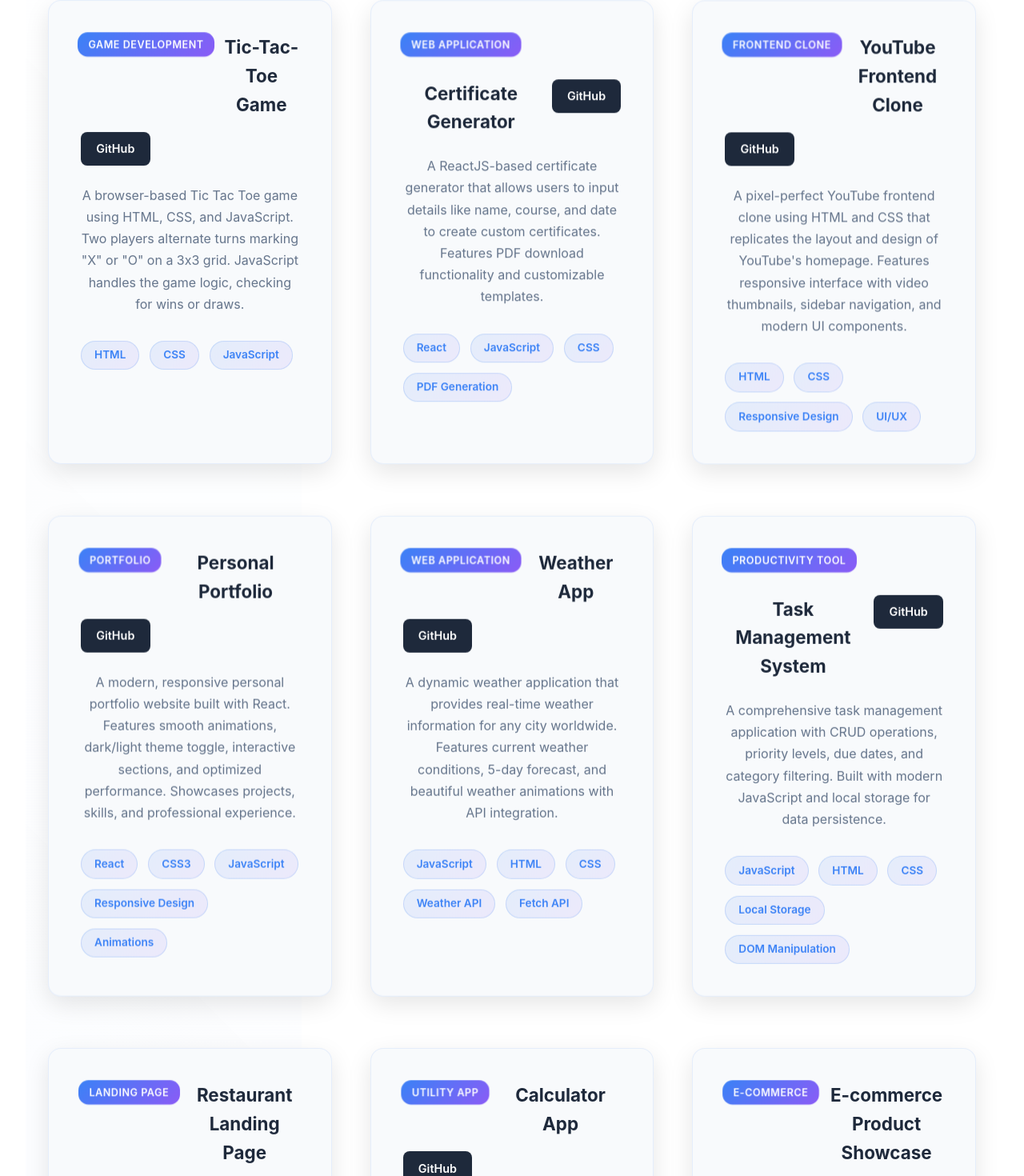
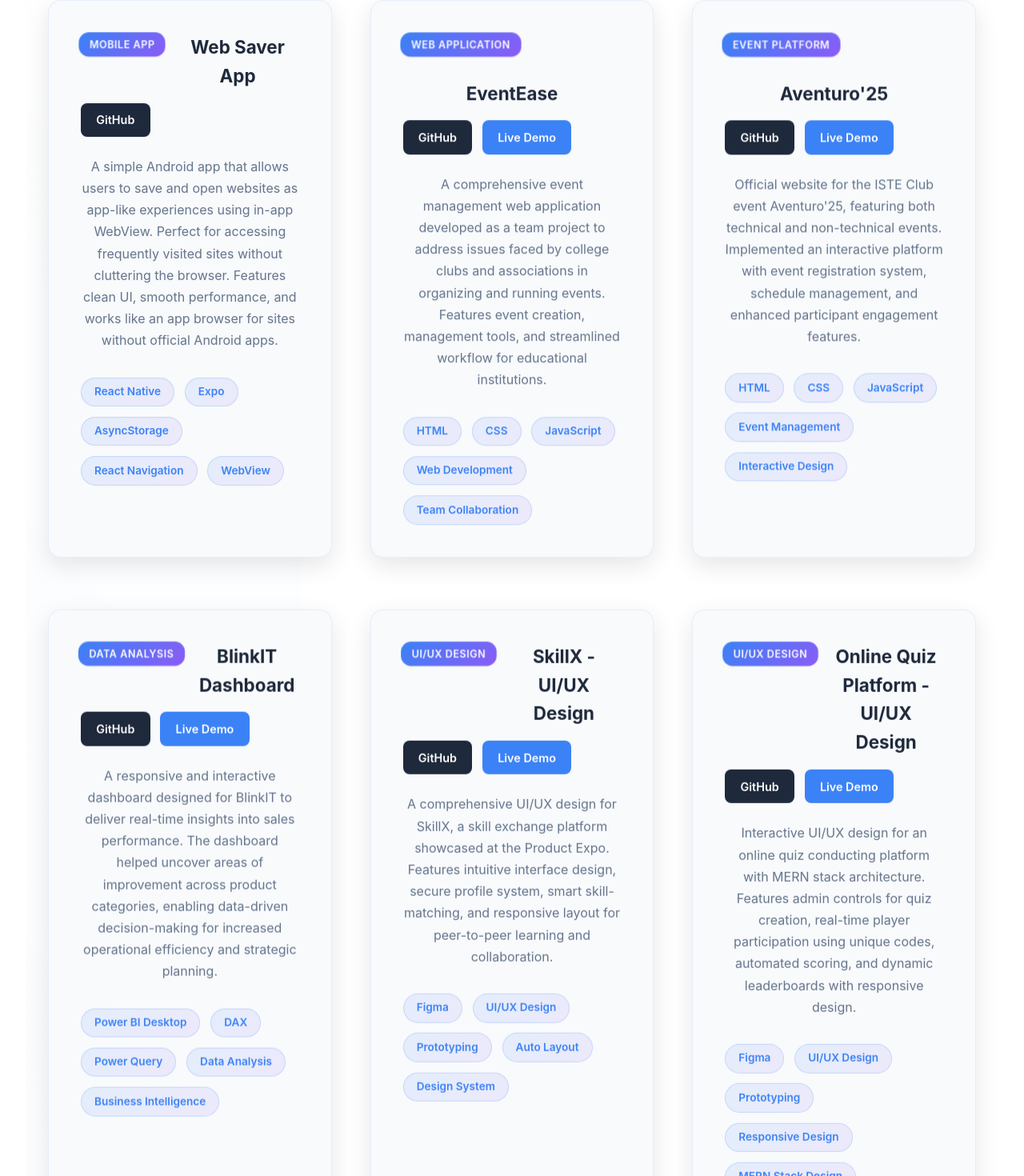
Before and after one commit to kavinpradheep/Portfolio, a React (Vite) app: page / in a window 1280 px wide. Shown: the part 1880-3350 px from the top of the page at 80% size. Built offline with nearby package versions, Linux system fonts and the light colour scheme.

Commit message:
after projects

```diff
--- a/src/components/Projects.jsx
+++ b/src/components/Projects.jsx
@@ -3,6 +3,71 @@
 
 const Projects = () => {
   const projects = [
+
+    {
+      title: 'Web Saver App',
+      description: 'A simple Android app that allows users to save and open websites as app-like experiences using in-app WebView. Perfect for accessing frequently visited sites without cluttering the browser. Features clean UI, smooth performance, and works like an app browser for sites without official Android apps.',
+      technologies: ['React Native', 'Expo', 'AsyncStorage', 'React Navigation', 'WebView'],
+      github: 'https://github.com/kavinpradheep/WebSaverApp',
+      live: '#',
+      category: 'Mobile App'
+    },
+    {
+      title: 'EventEase',
+      description: 'A comprehensive event management web application developed as a team project to address issues faced by college clubs and associations in organizing and running events. Features event creation, management tools, and streamlined workflow for educational institutions.',
+      technologies: ['HTML', 'CSS', 'JavaScript', 'Web Development', 'Team Collaboration'],
+      github: 'https://github.com/kavinpradheep/EVENTEASE2',
+      live: 'https://eventease-2.vercel.app/',
+      category: 'Web Application'
+    },
+    {
+      title: 'Aventuro\'25',
+      description: 'Official website for the ISTE Club event Aventuro\'25, featuring both technical and non-technical events. Implemented an interactive platform with event registration system, schedule management, and enhanced participant engagement features.',
+      technologies: ['HTML', 'CSS', 'JavaScript', 'Event Management', 'Interactive Design'],
+      github: 'https://github.com/NKBharath/ISTE-AVENTURO-25',
+      live: 'https://kec-aventuro25.netlify.app/',
+      category: 'Event Platform'
+    },
+    {
+      title: 'BlinkIT Dashboard',
+      description: 'A responsive and interactive dashboard designed for BlinkIT to deliver real-time insights into sales performance. The dashboard helped uncover areas of improvement across product categories, enabling data-driven decision-making for increased operational efficiency and strategic planning.',
+      technologies: ['Power BI Desktop', 'DAX', 'Power Query', 'Data Analysis', 'Business Intelligence'],
+      github: 'https://github.com/kavinpradheep/BLINKIT-SALES-ANALYSIS',
+      live: 'https://app.powerbi.com/groups/me/reports/bd6c5711-3bd4-4d67-9e57-43a14a77a551/f0fe1b726cf4dcde8c05?experience=power-bi',
+      category: 'Data Analysis'
+    },
+    {
+      title: 'SkillX - UI/UX Design',
+      description: 'A comprehensive UI/UX design for SkillX, a skill exchange platform showcased at the Product Expo. Features intuitive interface design, secure profile system, smart skill-matching, and responsive layout for peer-to-peer learning and collaboration.',
+      technologies: ['Figma', 'UI/UX Design', 'Prototyping', 'Auto Layout', 'Design System'],
+      github: 'https://github.com/kavinpradheep/Skill-X',
+      live: 'https://www.figma.com/design/bfYQSe6ZI3Y08YRRGx271D/product_expo?node-id=0-1&t=RGYAK06qtLhwzm1Y-1',
+      category: 'UI/UX Design'
+    },
+    {
+      title: 'Online Quiz Platform - UI/UX Design',
+      description: 'Interactive UI/UX design for an online quiz conducting platform with MERN stack architecture. Features admin controls for quiz creation, real-time player participation using unique codes, automated scoring, and dynamic leaderboards with responsive design.',
+      technologies: ['Figma', 'UI/UX Design', 'Prototyping', 'Responsive Design', 'MERN Stack Design'],
+      github: 'https://github.com/kavinpradheep/QuizCraft',
+      live: 'https://www.figma.com/design/jJdcxkUbm5AtgyBcTWCdi5/MernStack?node-id=0-1&t=pPgSebDlx8ykZ2nL-1',
+      category: 'UI/UX Design'
+    },
+    {
+      title: 'Bearing Fault Detection System',
+      description: 'A comprehensive web application for detecting faults in bearing components using deep learning models. Features dual model analysis with LSTM and CNN-LSTM networks, real-time visualization, and comprehensive diagnostics for industrial applications.',
+      technologies: ['Python', 'TensorFlow', 'Streamlit', 'MongoDB', 'Machine Learning', 'Deep Learning'],
+      github: 'https://github.com/kavinpradheep/Bearing-Fault-Detection',
+      live: 'https://bearing-fault-detection.streamlit.app/',
+      category: 'Machine Learning'
+    },
+    {
+      title: 'Personal Portfolio',
+      description: 'A modern, responsive personal portfolio website built with React. Features smooth animations, dark/light theme toggle, interactive sections, and optimized performance. Showcases projects, skills, and professional experience.',
+      technologies: ['React', 'CSS3', 'JavaScript', 'Responsive Design', 'Animations'],
+      github: 'https://github.com/kavinpradheep/portfolio',
+      live: 'https://kavinpradheepst-portfolio.netlify.app/',
+      category: 'Portfolio'
+    },
     {
       title: 'Tic-Tac-Toe Game',
       description: 'A browser-based Tic Tac Toe game using HTML, CSS, and JavaScript. Two players alternate turns marking "X" or "O" on a 3x3 grid. JavaScript handles the game logic, checking for wins or draws.',
@@ -10,70 +75,6 @@
       github: 'https://github.com/kavinpradheep/Tic-Tac-Toe-Game-.git',
       live: '#',
       category: 'Game Development'
-    },
-    {
-      title: 'Certificate Generator',
-      description: 'A ReactJS-based certificate generator that allows users to input details like name, course, and date to create custom certificates. Features PDF download functionality and customizable templates.',
-      technologies: ['React', 'JavaScript', 'CSS', 'PDF Generation'],
-      github: 'https://github.com/kavinpradheep/Certificate-Generator.git',
-      live: '#',
-      category: 'Web Application'
-    },
-    {
-      title: 'YouTube Frontend Clone',
-      description: 'A pixel-perfect YouTube frontend clone using HTML and CSS that replicates the layout and design of YouTube\'s homepage. Features responsive interface with video thumbnails, sidebar navigation, and modern UI components.',
-      technologies: ['HTML', 'CSS', 'Responsive Design', 'UI/UX'],
-      github: 'https://github.com/kavinpradheep/Youtube-clone-project.git',
-      live: '#',
-      category: 'Frontend Clone'
-    },
-    {
-      title: 'Personal Portfolio',
-      description: 'A modern, responsive personal portfolio website built with React. Features smooth animations, dark/light theme toggle, interactive sections, and optimized performance. Showcases projects, skills, and professional experience.',
-      technologies: ['React', 'CSS3', 'JavaScript', 'Responsive Design', 'Animations'],
-      github: 'https://github.com/kavinpradheep/portfolio',
-      live: '#',
-      category: 'Portfolio'
-    },
-    {
-      title: 'Weather App',
-      description: 'A dynamic weather application that provides real-time weather information for any city worldwide. Features current weather conditions, 5-day forecast, and beautiful weather animations with API integration.',
-      technologies: ['JavaScript', 'HTML', 'CSS', 'Weather API', 'Fetch API'],
-      github: 'https://github.com/kavinpradheep/weather-app',
-      live: '#',
-      category: 'Web Application'
-    },
-    {
-      title: 'Task Management System',
-      description: 'A comprehensive task management application with CRUD operations, priority levels, due dates, and category filtering. Built with modern JavaScript and local storage for data persistence.',
-      technologies: ['JavaScript', 'HTML', 'CSS', 'Local Storage', 'DOM Manipulation'],
-      github: 'https://github.com/kavinpradheep/task-manager',
-      live: '#',
-      category: 'Productivity Tool'
-    },
-    {
-      title: 'Restaurant Landing Page',
-      description: 'An elegant restaurant landing page featuring modern design, smooth scrolling, image galleries, menu sections, and contact forms. Fully responsive with CSS Grid and Flexbox layout.',
-      technologies: ['HTML', 'CSS', 'JavaScript', 'Responsive Design', 'CSS Grid'],
-      github: 'https://github.com/kavinpradheep/restaurant-landing',
-      live: '#',
-      category: 'Landing Page'
-    },
-    {
-      title: 'Calculator App',
-      description: 'A feature-rich calculator application with standard arithmetic operations, memory functions, and keyboard support. Clean interface with smooth animations and comprehensive error handling.',
-      technologies: ['JavaScript', 'HTML', 'CSS', 'Mathematical Operations'],
-      github: 'https://github.com/kavinpradheep/calculator',
-      live: '#',
-      category: 'Utility App'
-    },
-    {
-      title: 'E-commerce Product Showcase',
-      description: 'A modern e-commerce product showcase with product filtering, search functionality, shopping cart, and responsive design. Features product details modal and smooth transitions throughout.',
-      technologies: ['React', 'JavaScript', 'CSS', 'State Management', 'Responsive Design'],
-      github: 'https://github.com/kavinpradheep/ecommerce-showcase',
-      live: '#',
-      category: 'E-commerce'
     }
   ]
 
```
